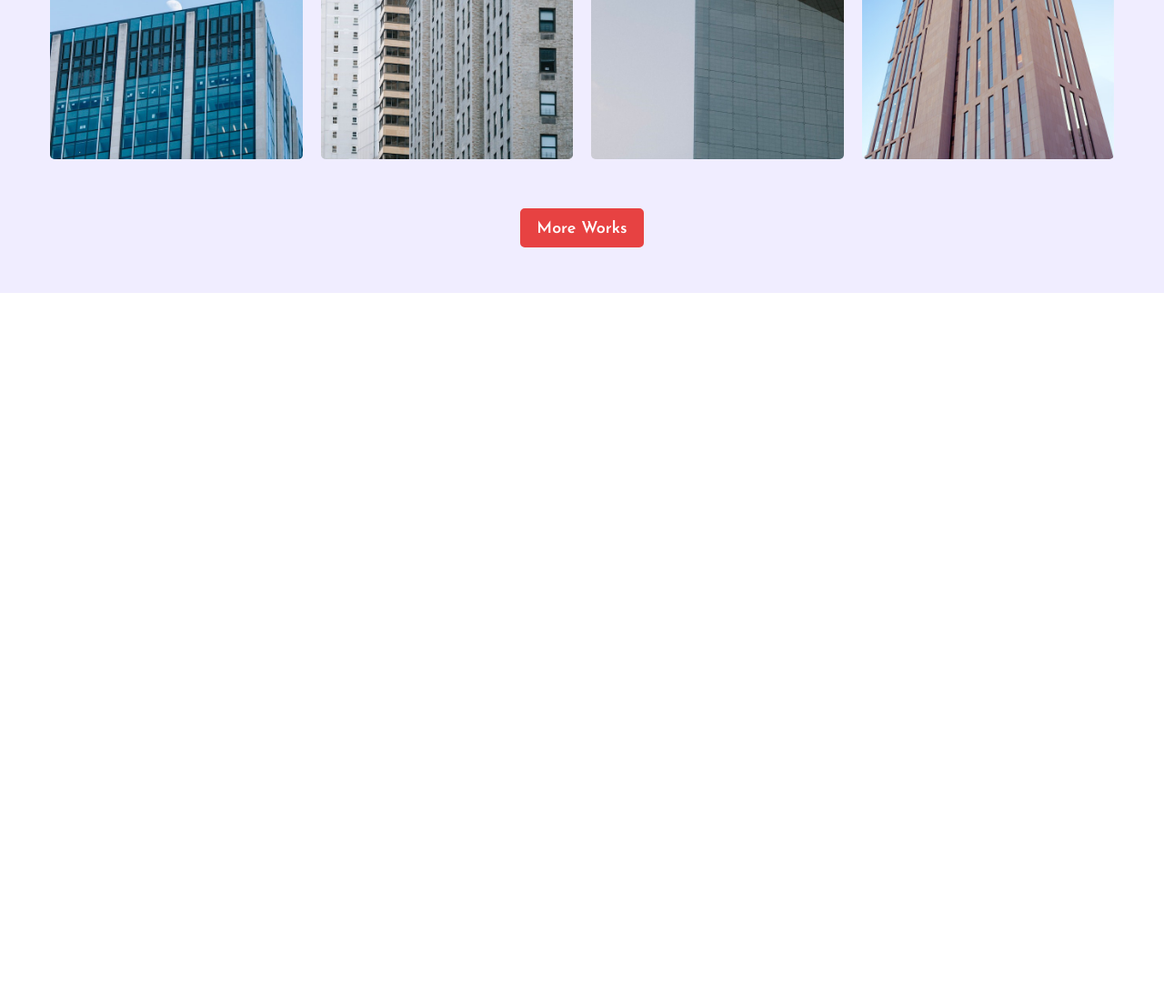
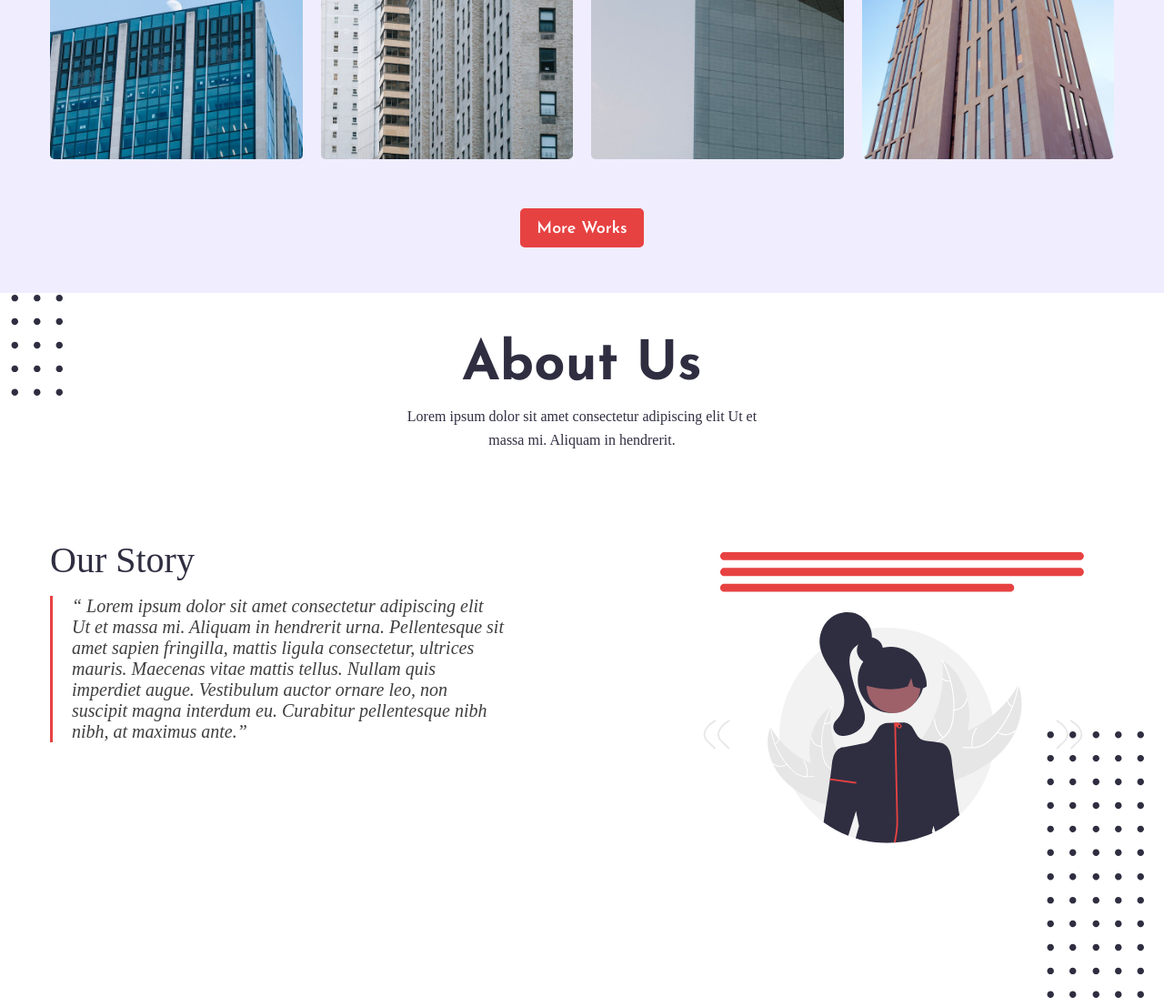
Before and after one commit to MomenMa7rous/Moco, a plain HTML site: page index.html in a window 1280 px wide. Shown: the part 1728-2835 px from the top of the page at 91% size. Before the commit the page ends 2050 px from the top, so only its background shows below. Drawn offline with Linux system fonts and the light colour scheme; a web font is replaced by a local one.

Commit message:
Merge Merge pull request #2 from Abdulrahman-Mostafa53/main

```diff
--- a/css/style.css
+++ b/css/style.css
@@ -2,6 +2,7 @@
 :root{
   --main-color: #2F2E41;
   --sec-color: #E74242;
+  --ph-color: #3F3F3F;
   --main-bg-color: #FFFFFF;
   --sec-bg-color: #F0EDFF;
 }
@@ -360,7 +361,6 @@ section.hero .container img {
     display: flex;
     flex-direction: row;
     gap: 20px;
-    padding-bottom: 0;
     flex-wrap: nowrap;
     padding: 30px 10px;
     align-items: center;
@@ -368,6 +368,7 @@ section.hero .container img {
   }
   .box i{
     position: static;
+    border: none;
   }
   .box h3, .box p{
     text-align: left;
@@ -458,3 +459,89 @@ section.works a.main-btn {
   }
 }
 /* End of Works Section */
+/* About Us Section */
+.aboutus{
+  position: relative;
+}
+.aboutus::after{
+  content: "";
+  background-image: url(../imgs/decorator.svg);
+  background-repeat: no-repeat;
+  position: absolute;
+  width: 131px;
+  height: 302.46px;
+  display: none;
+}
+.aboutus::before{
+  content: "";
+  background-image: url(../imgs/decorator.svg);
+  background-repeat: no-repeat;
+  position: absolute;
+  width: 131px;
+  height: 302.46px;
+  display: none;
+}
+.aboutus .info{
+  display: flex;
+  flex-wrap: wrap;
+  flex-direction: column-reverse;
+  justify-content: center;
+}
+.aboutus .image{
+  display: flex;
+  justify-content: center;
+  margin-bottom: 50px;
+}
+.aboutus img{
+  max-width: 100%;
+}
+.aboutus .text{
+  display: flex;
+  flex-wrap: wrap;
+  justify-content: center;
+}
+.aboutus h3{
+  color: var(--main-color);
+  font: 500 40px Expletus Sans;
+  margin-bottom: 10px;
+}
+.aboutus .info p{
+  color: var(--ph-color);
+  font: 400 italic 20px Expletus Sans;
+  text-align: center;
+}
+@media (min-width: 1024px) {
+  .aboutus .info {
+    flex-direction: row;
+    justify-content:space-between;
+    flex-wrap: nowrap;
+    width: 100%;
+  }
+  .aboutus .text{
+    justify-content: flex-start;
+    max-width: 500px;
+    align-content: flex-start;
+  }
+  .aboutus h3{
+    padding-top: 45px;
+    margin-bottom: 16px;
+  }
+  .aboutus .info p{
+    text-align: left;
+    border-left: 3px solid var(--sec-color);
+    padding-left: 21px;
+  }
+  .aboutus::after{
+    display: block;
+    right: 0;
+    bottom: -80px;
+    z-index: -1;
+  }
+  .aboutus::before{
+    top: -180px;
+    display: block;
+    left: -40px;
+    z-index: -1;
+  }
+}
+/* End of About Us Section */
--- a/index.html
+++ b/index.html
@@ -150,5 +150,22 @@
       <a href="#" class="main-btn">More Works</a>
     </div>
   </section>
+  <section class="aboutus">
+    <div class="container">
+      <div class="headers">
+        <h2>About Us</h2>
+        <p>Lorem ipsum dolor sit amet consectetur adipiscing elit Ut et massa mi. Aliquam in hendrerit.</p>
+      </div>
+      <div class="info">
+        <div class="text">
+          <h3>Our Story</h3>
+          <p>“ Lorem ipsum dolor sit amet consectetur adipiscing elit Ut et massa mi. Aliquam in hendrerit urna. Pellentesque sit amet sapien fringilla, mattis ligula consectetur, ultrices mauris. Maecenas vitae mattis tellus. Nullam quis imperdiet augue. Vestibulum auctor ornare leo, non suscipit magna interdum eu. Curabitur pellentesque nibh nibh, at maximus ante.”</p>
+        </div>
+        <div class="image">
+          <img src="imgs/about.svg" alt="">
+        </div>
+      </div>
+    </div>
+  </section>
 </body>
 </html>
```
